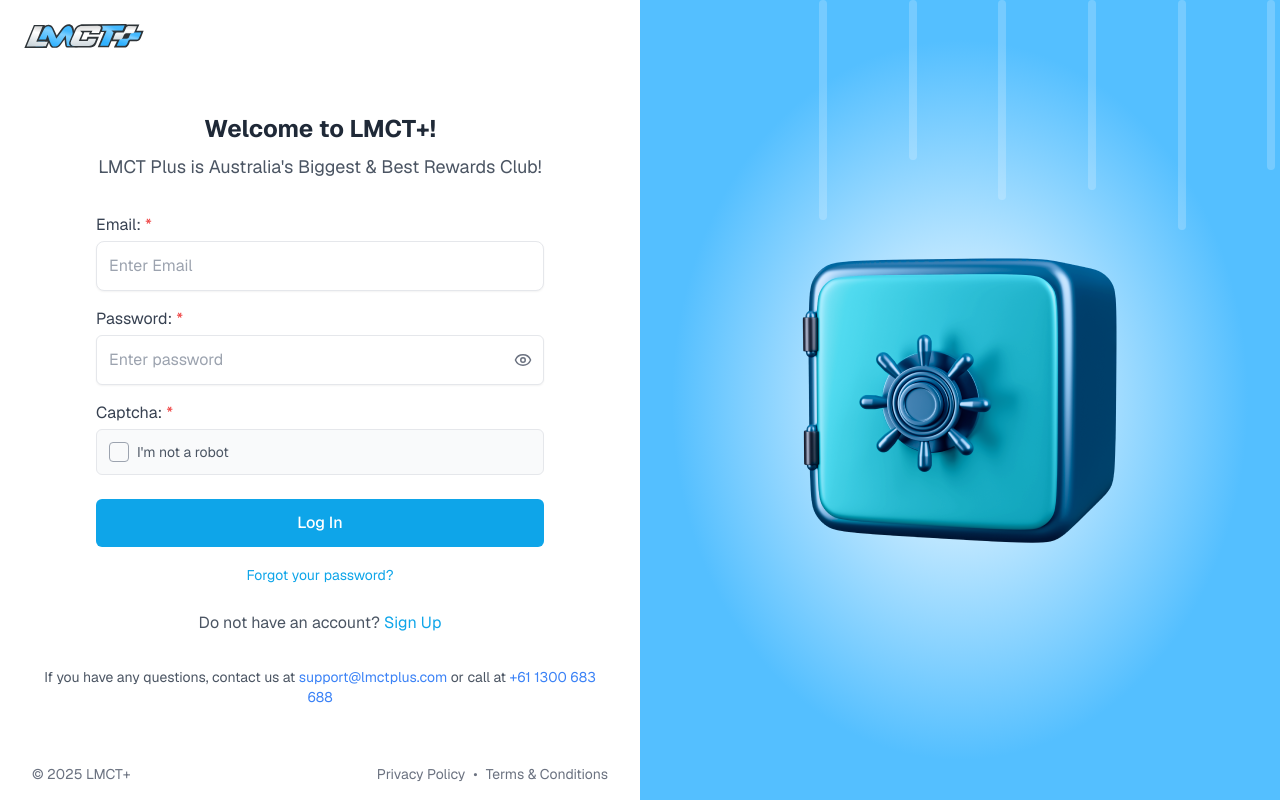
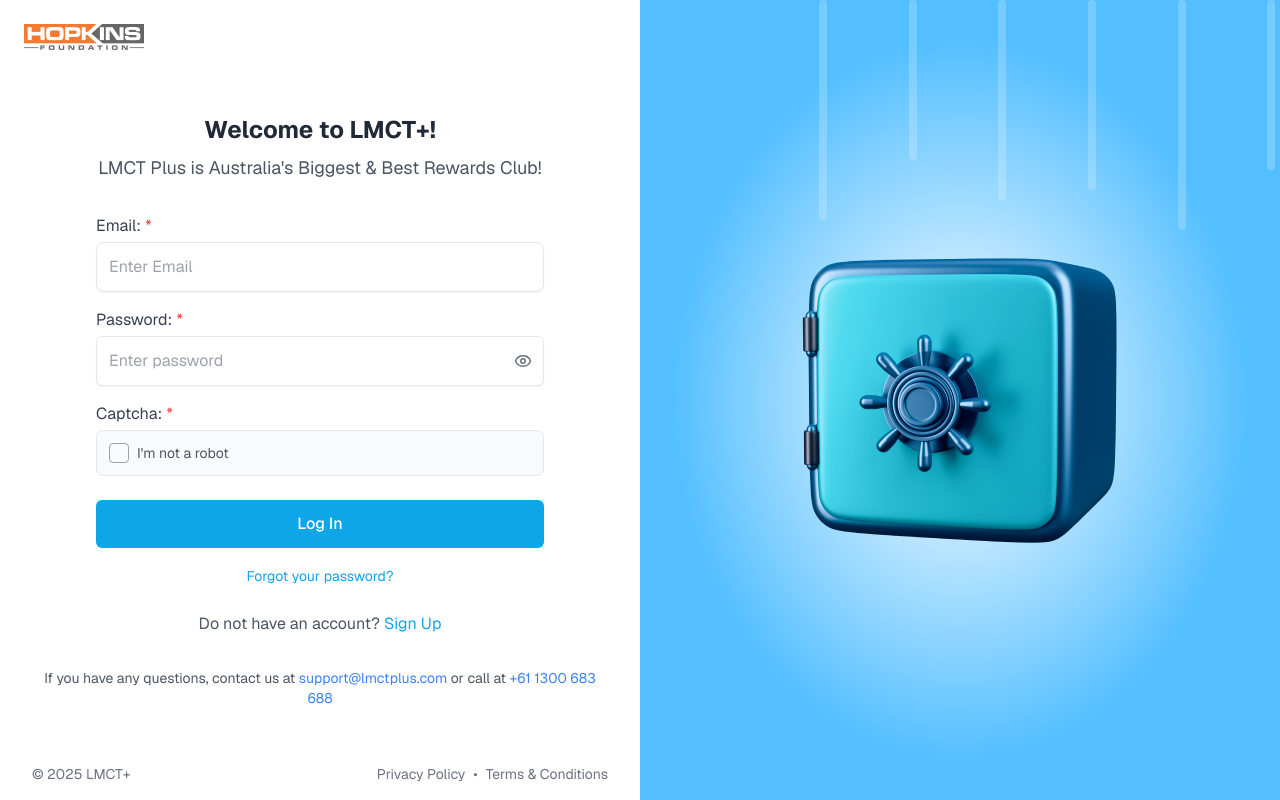
Before and after one commit to rioanggoro/lmtc_FE, a Next.js app: page /login in a window 1280 px wide. Built offline with nearby package versions, Linux system fonts and the light colour scheme.

Commit message:
change logo

```diff
--- a/src/app/login/page.tsx
+++ b/src/app/login/page.tsx
@@ -13,7 +13,7 @@
         <header className="login__header p-6">
           <Image
             className="login__logo-img"
-            src="/img/LMCT-logo.svg"
+            src="/img/hopkins_img.png"
             alt="LMCT+"
             width={120}
             height={40}
```
Also changed, not shown: public/img/hopkins_img.png (added).
